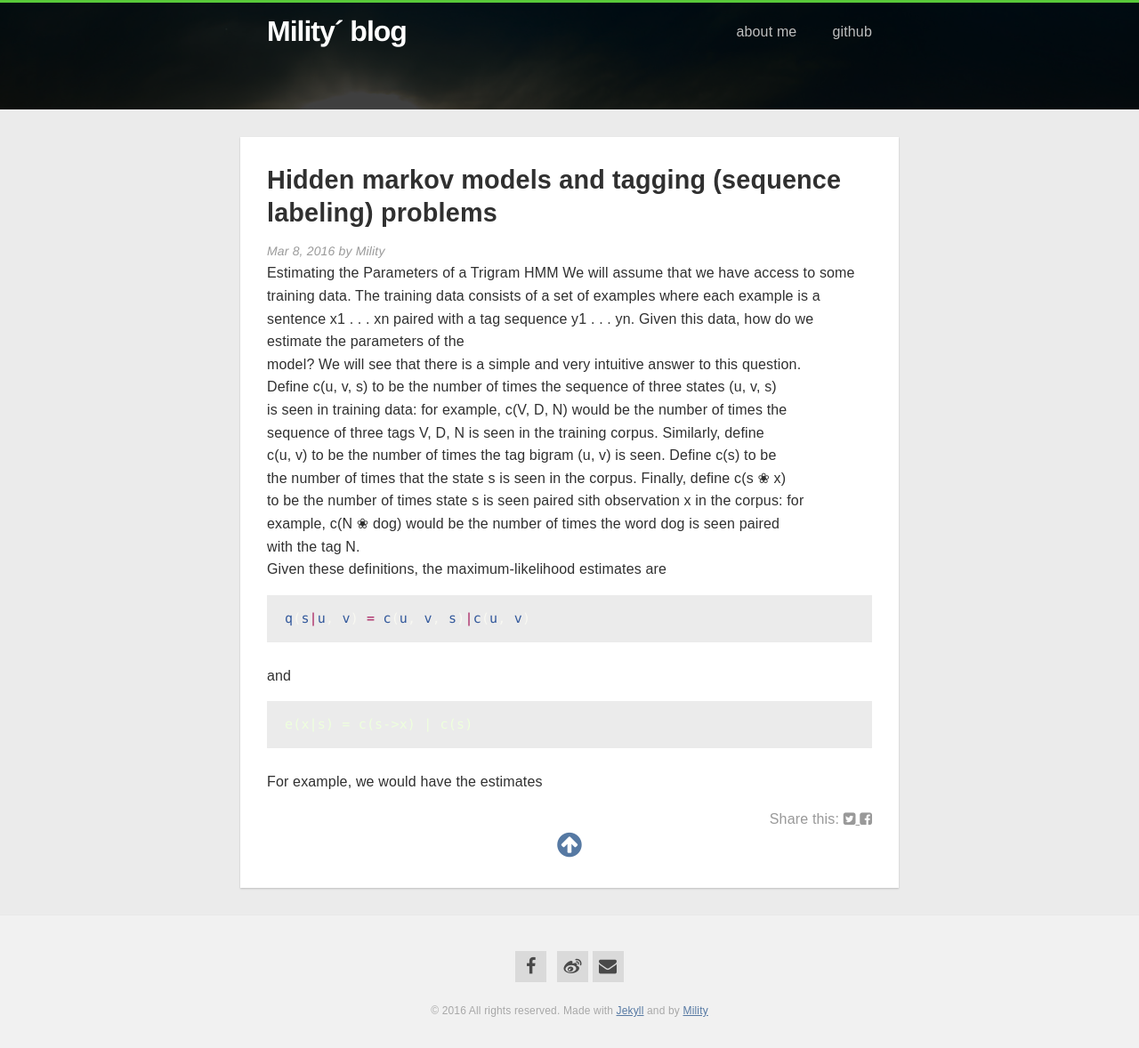
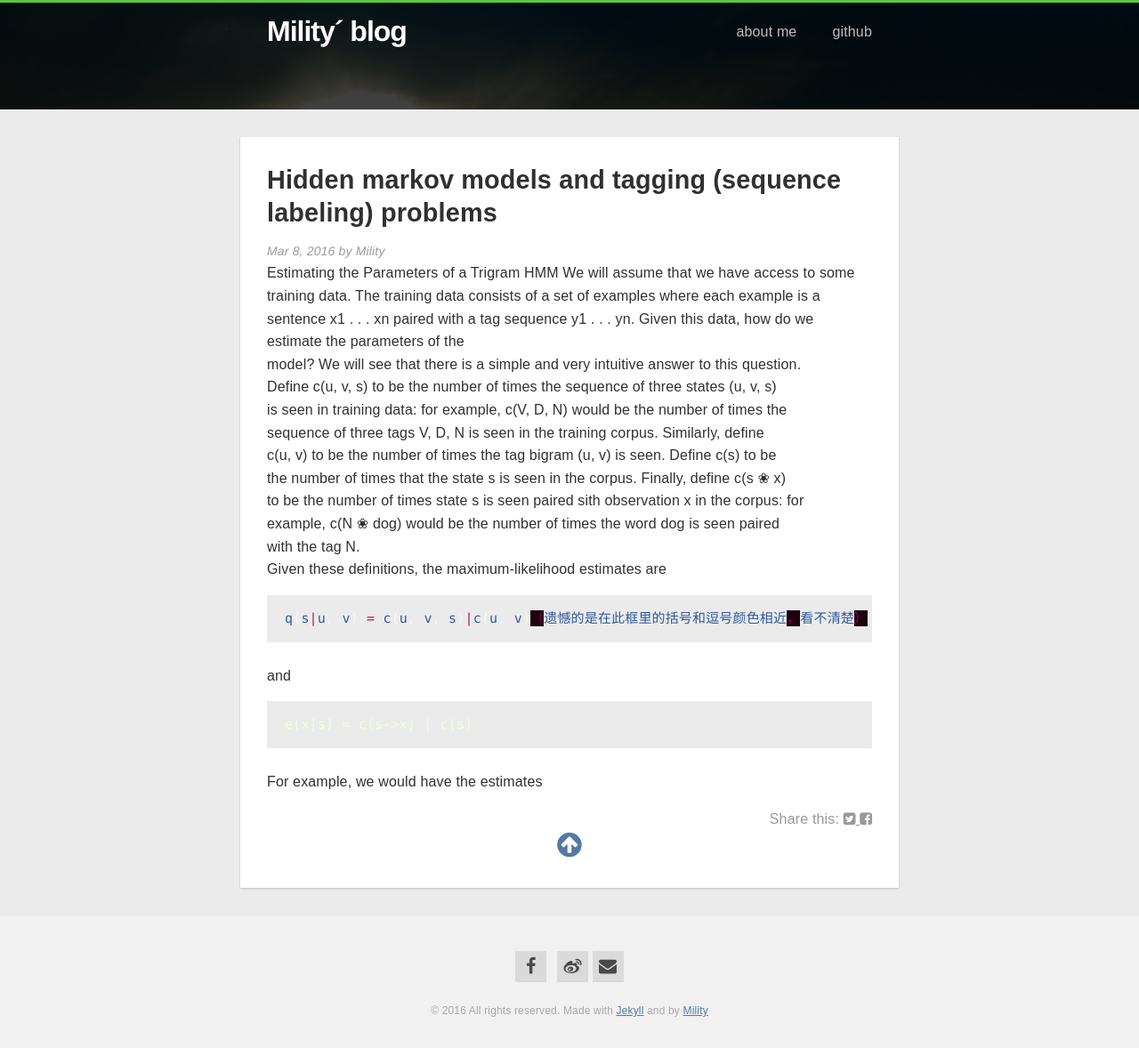
Before and after one commit to Mility/Mility.github.io, a Jekyll site: the page built from _posts/2016-03-08-Hidden-Markov-models-and-tagging-problems.markdown, in a window 1280 px wide. Shown: the whole page at 89% size. Built offline with Jekyll 4.4.1, drawn with Linux system fonts in a browser that asks for light colours; nearby versions of some CDN libraries.

Commit message:
Update 2016-03-08-Hidden-Markov-models-and-tagging-problems.markdown

````diff
--- a/_posts/2016-03-08-Hidden-Markov-models-and-tagging-problems.markdown
+++ b/_posts/2016-03-08-Hidden-Markov-models-and-tagging-problems.markdown
@@ -19,7 +19,7 @@ with the tag N.
 Given these definitions, the maximum-likelihood estimates are
 
 ```javascript
-q(s|u, v) = c(u, v, s)|c(u, v)
+q(s|u, v) = c(u, v, s)|c(u, v)（遗憾的是在此框里的括号和逗号颜色相近，看不清楚）
 ```
 
 and
````
